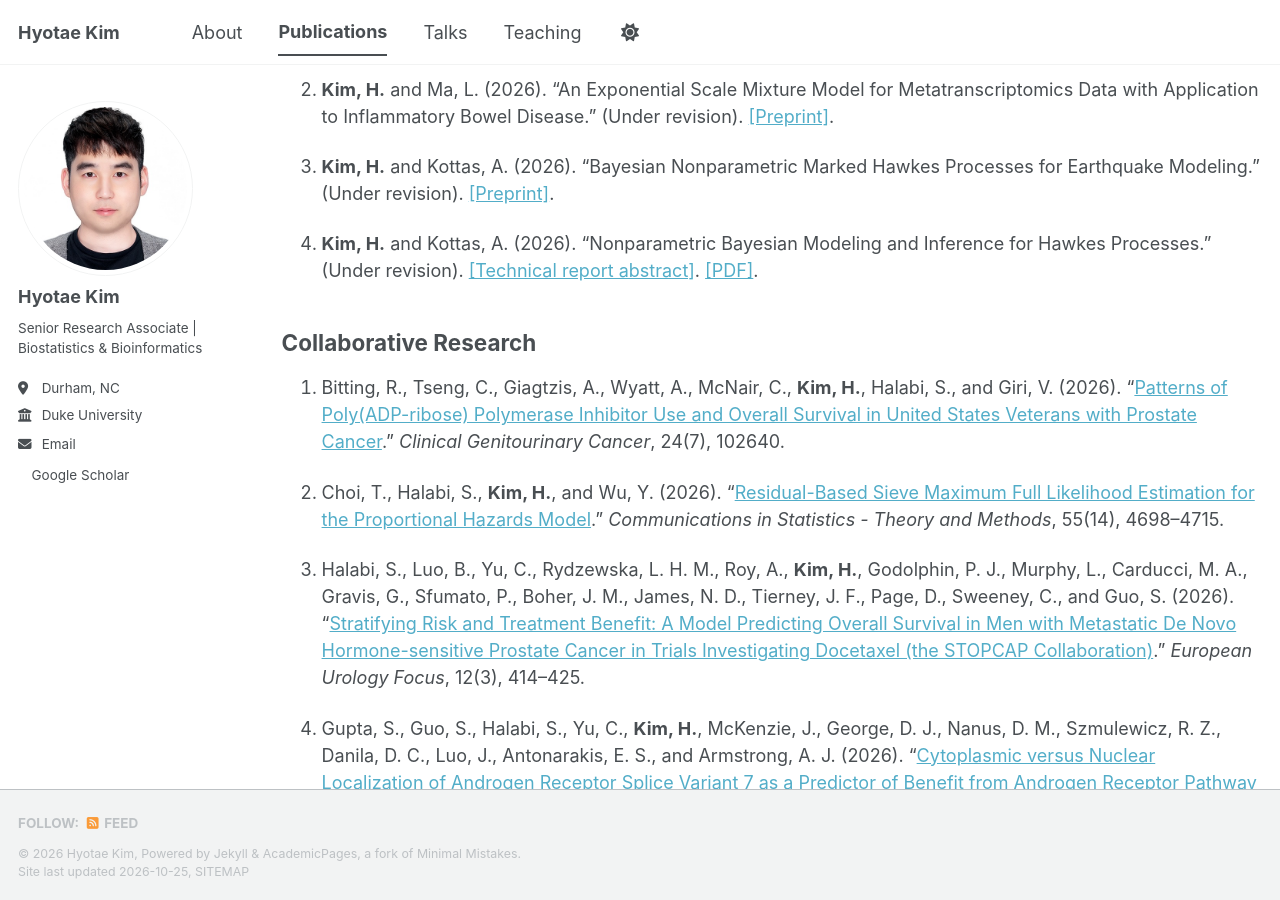
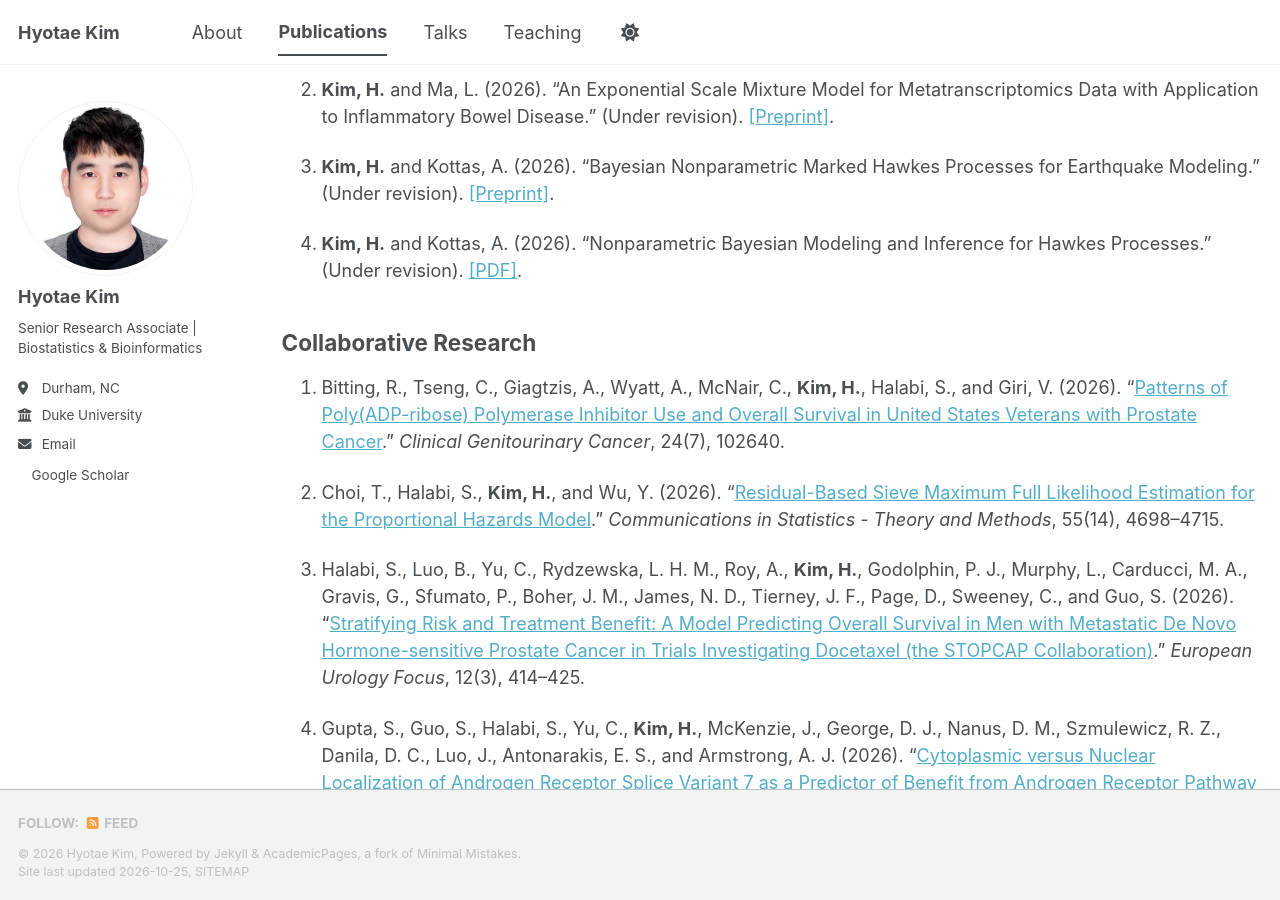
Before and after one commit to HyotaeKim/hyotaekim.github.io, a Jekyll site: the page built from _pages/publications.md, in a window 1280 px wide and 900 px high, scrolled down 597 px. Built offline with Jekyll 4.4.1, drawn with Linux system fonts in a browser that asks for light colours; a style sheet for code colours, icons or effects is not loaded.

Commit message:
Update publications.md

```diff
--- a/_pages/publications.md
+++ b/_pages/publications.md
@@ -23,7 +23,7 @@ author_profile: true
 
 3. **Kim, H.** and Kottas, A. (2026). "Bayesian Nonparametric Marked Hawkes Processes for Earthquake Modeling." (Under revision). [[Preprint]](https://arxiv.org/abs/2511.22538).
 
-4. **Kim, H.** and Kottas, A. (2026). "Nonparametric Bayesian Modeling and Inference for Hawkes Processes." (Under revision). [[Technical report abstract]](https://tr.soe.ucsc.edu/research/technical-reports/UCSC-SOE-20-08). [[PDF]](/files/HPs.pdf).
+4. **Kim, H.** and Kottas, A. (2026). "Nonparametric Bayesian Modeling and Inference for Hawkes Processes." (Under revision). [[PDF]](/files/HPs.pdf).
 
 ## Collaborative Research
 
```
